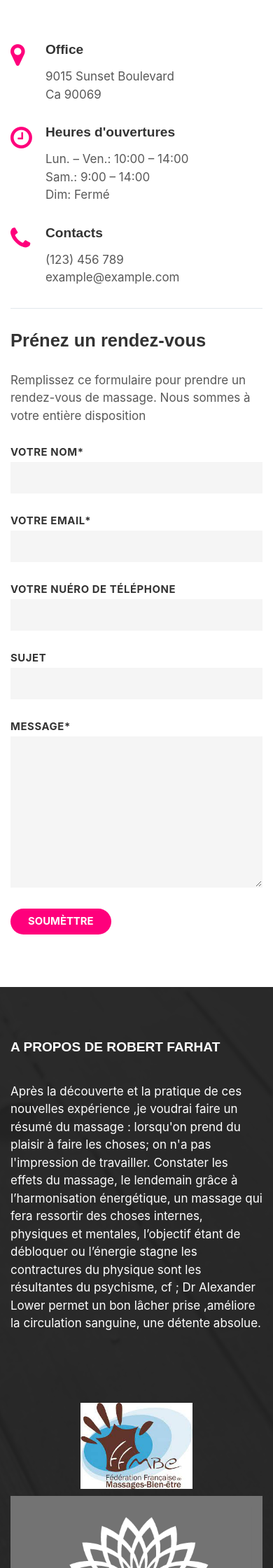
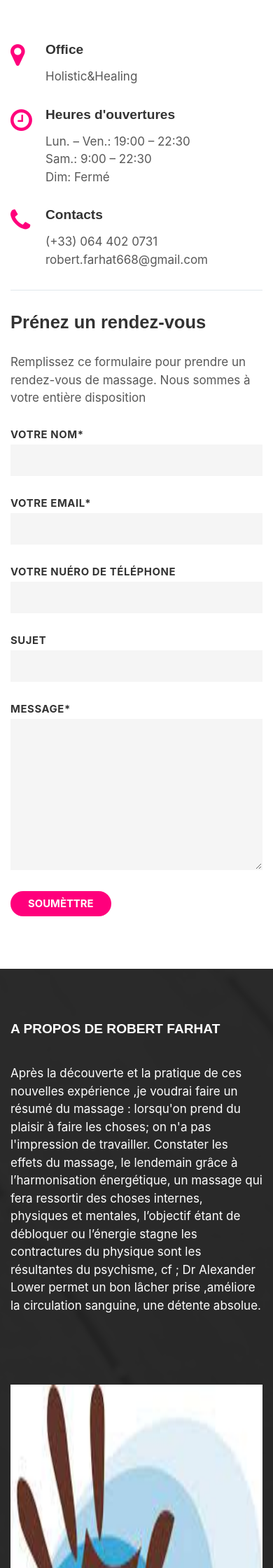
Before and after one commit to ahonongobi/robert-farhat-massage, a PHP site: page /contact/ in a window 390 px wide. Shown: the part 744-2984 px from the top of the page at 70% size. Run offline with PHP 8.4, Linux system fonts and the light colour scheme; some libraries are stand-ins or nearby versions; some web fonts are replaced.

Commit message:
deploaying

```diff
--- a/contact/index.php
+++ b/contact/index.php
@@ -60,7 +60,7 @@
 									</a>
 								</div> -->
 	                        <a href="/">
-							<img style="height: 150px !important;" src="../images/imageedit_70_6189109642.png" alt="" srcset="">
+							<img style="height: 150px !important; border-radius:50%" src="../images/imageedit_70_6189109642.png" alt="" srcset="">
 							</a>
 							<!-- HEADER LOGO : end -->
 
@@ -165,14 +165,14 @@
 												<!-- CONTACT ITEM : begin -->
 												<li class="header-contact__item header-contact__item--has-icon">
 													<span class="header-contact__item-icon icon-phone" aria-hidden="true"></span>
-													<a href="tel:12346789">(123) 456 789</a>
+													<a href="tel:(+33) 064 402 0731">(+33) 064 402 0731</a>
 												</li>
 												<!-- CONTACT ITEM : end -->
 
 												<!-- CONTACT ITEM : begin -->
 												<li class="header-contact__item header-contact__item--has-icon">
 													<span class="header-contact__item-icon icon-envelope-o" aria-hidden="true"></span>
-													<a href="mailto:example@example.com">example@example.com</a>
+													<a href="mailto:robert.farhat668@gmail.com ">robert.farhat668@gmail.com </a>
 												</li>
 												<!-- CONTACT ITEM : end -->
 
@@ -181,8 +181,7 @@
 													<span class="header-contact__item-icon icon-map-marker" aria-hidden="true"></span>
 													<p>
 														ROBERT FARHAT <br>
-														9015 Sunset Boulevard<br>
-														Ca 90069
+
 													</p>
 												</li>
 												<!-- CONTACT ITEM : end -->
@@ -192,9 +191,9 @@
 													<span class="header-contact__item-icon icon-clock-o" aria-hidden="true"></span>
 													<dl>
 														<dt>Lun. - Ven.:</dt>
-														<dd>10:00 - 16:00</dd>
+														<dd>19:00 - 22:30</dd>
 														<dt>Sa.:</dt>
-														<dd>9:00 - 14:00</dd>
+														<dd>9:00 - 22:30</dd>
 														<dt>Dim.:</dt>
 														<dd>Fermé</dd>
 													</dl>
@@ -333,7 +332,7 @@
 															<span class="lsvr-feature__icon icon-map-marker" aria-hidden="true"></span>
 															<h3 class="lsvr-feature__title">Office</h3>
 															<div class="lsvr-feature__text">
-																<p>9015 Sunset Boulevard<br>Ca 90069</p>
+																<p>Holistic&Healing<br></p>
 															</div>
 														</div>
 													</div>
@@ -351,8 +350,8 @@
 															<span class="lsvr-feature__icon icon-clock-o" aria-hidden="true"></span>
 															<h3 class="lsvr-feature__title">Heures d'ouvertures</h3>
 															<div class="lsvr-feature__text">
-																<p>Lun. – Ven.: 10:00 – 14:00<br>
-																	Sam.: 9:00 – 14:00<br>
+																<p>Lun. – Ven.: 19:00 – 22:30<br>
+																	Sam.: 9:00 – 22:30<br>
 																	Dim: Fermé</p>
 															</div>
 														</div>
@@ -371,8 +370,8 @@
 															<span class="lsvr-feature__icon icon-phone" aria-hidden="true"></span>
 															<h3 class="lsvr-feature__title">Contacts</h3>
 															<div class="lsvr-feature__text">
-																<p>(123) 456 789<br>
-																	example@example.com</p>
+																<p>(+33) 064 402 0731<br>
+																	robert.farhat668@gmail.com </p>
 															</div>
 														</div>
 													</div>
--- a/footer.php
+++ b/footer.php
@@ -1,7 +1,7 @@
 <style>
     @media only screen and (max-width: 600px) {
         #mobiles {
-            height: 100% !important;
+            height: 50% !important;
         }
     }
 </style>
@@ -110,7 +110,7 @@
 									</li>
 
 									<li class="footer-menu__item">
-										<a href="contact.php">Contactez-nous</a>
+										<a href="contact/">Contactez-nous</a>
 									</li>
 
 									<li class="footer-menu__item">
@@ -118,7 +118,7 @@
 									</li>
 
 									<li class="footer-menu__item">
-										<a href="contact.php">Prenez rendez-vous</a>
+										<a href="contact/">Prenez rendez-vous</a>
 									</li>
 
 								</ul>
--- a/footer2.php
+++ b/footer2.php
@@ -1,3 +1,10 @@
+<style>
+     @media only screen and (max-width: 600px) {
+        #mobiles {
+            height: 100% !important;
+        }
+    }
+</style>
 <footer id="footer">
 			<div class="footer__inner">
 
@@ -50,8 +57,8 @@
 
 
 
-													<div class="lsvr-grid__col">
-														<p><img style="height: 123px;" src="../images/logo.jpg" alt="Brand 2"></p>
+                                                <div class="lsvr-grid__col">
+														<p><img id="mobiles" style="height: 123px; width:100%" src="../images/logo.jpg" alt="Brand 2"></p>
 													</div>
 													<div class="lsvr-grid__col">
 														<p><img src="../images/logo1.jpg" alt="Brand 2"></p>
@@ -60,7 +67,7 @@
 														<p><img src="../images/logo2.jpg" alt="Brand 2"></p>
 													</div>
 													<div class="lsvr-grid__col">
-														<p><img style="height: 123px;" src="../images/logo4.jpg" alt="Brand 2"></p>
+														<p><img id="mobiles" style="height: 123px; width:100%" src="../images/logo4.jpg" alt="Brand 2"></p>
 													</div>
 
 
@@ -111,7 +118,7 @@
 									</li>
 
 									<li class="footer-menu__item">
-										<a href="#">Prenez rendez-vous</a>
+										<a href="">Prenez rendez-vous</a>
 									</li>
 
 								</ul>
--- a/style.css
+++ b/style.css
@@ -1,6 +1,6 @@
 /*! -----------------------------------------------------------------------------
 
-	This template's CSS is coded with SASS (http://sass-lang.com/).
+	This webiste CSS is coded with SASS (http://sass-lang.com/).
 	It is not recommended to make changes to core CSS files (assets/scss and assets/css),
 	because that will make it much harded to update the template in the future.
 	Use this file (style.css) to add your CSS overrides instead.
```
Also changed, not shown: brouillon.html (added, +21 -0 lines), header.php (+8 -8 lines), index.php (+6 -3 lines), assets/js/scripts.js (line endings or trailing spaces).
